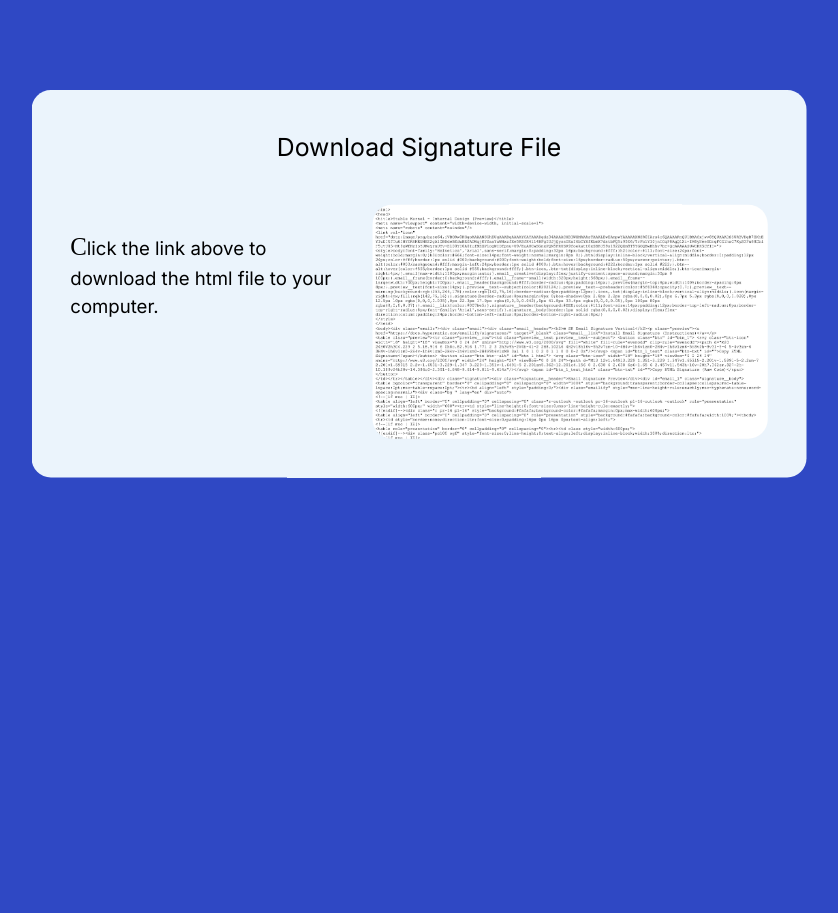
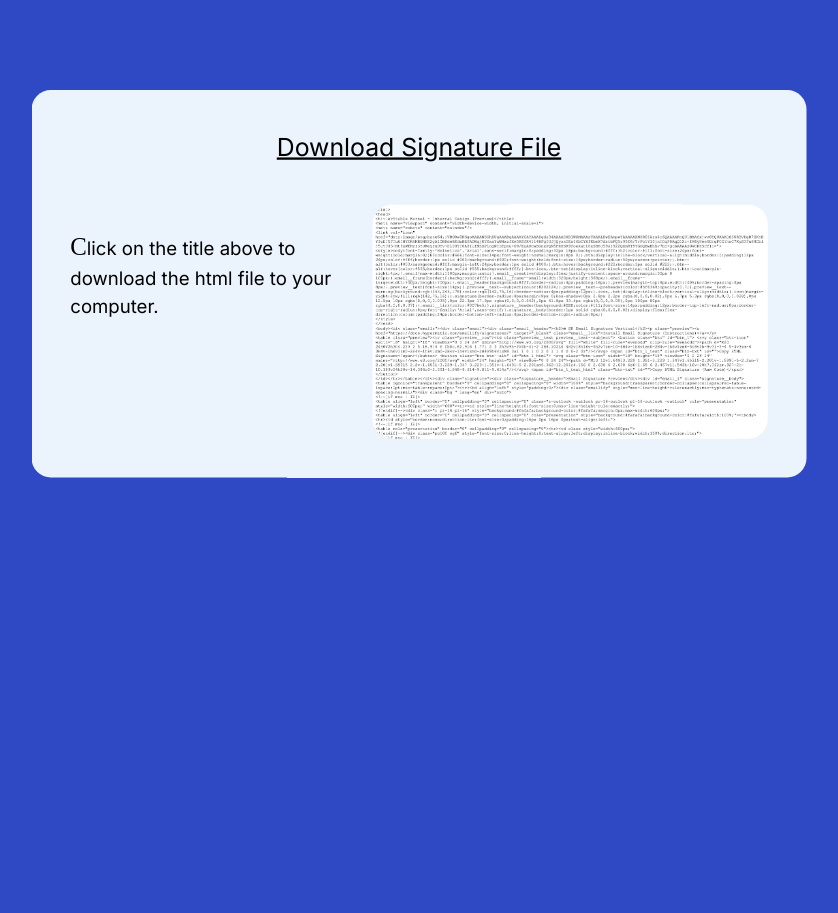
Before and after one commit to kcohn/sk-signature-setup, a Next.js app: page / in a window 1280 px wide. Shown: the part 1180-2093 px from the top of the page, without its empty margins (221-1059 px from the left). Built offline with nearby package versions, Linux system fonts and the light colour scheme.

Commit message:
add download link for html file

```diff
--- a/src/app/components/Card/index.js
+++ b/src/app/components/Card/index.js
@@ -5,7 +5,7 @@ import { useTransform, useScroll, motion } from 'framer-motion';
 
 import { useRef } from 'react';
 
-const Card = ({title, description, src, url, color, i, progress, range, targetScale}) => {
+const Card = ({title, description, src, link, color, i, progress, range, targetScale}) => {
 
   const container = useRef(null);
   const { scrollYProgress } = useScroll({
@@ -22,7 +22,7 @@ const Card = ({title, description, src, url, color, i, progress, range, targetSc
       className={styles.card}
       style={{backgroundColor: color, scale, top:`calc(-10% + ${i * 25}px)`}}
       >
-      <h2>{title}</h2>
+      <h2>{link ? <a className="link-title" href={link} target="_blank">{title}</a> : title}</h2>
       <div className={styles.body}>
         <div className={styles.description}>
           <p>{description}</p>
--- a/src/app/components/Card/style.module.scss
+++ b/src/app/components/Card/style.module.scss
@@ -18,7 +18,9 @@
         text-align: center;
         margin: 0px;
         font-size: 32px;
-        // color: #2F48C4;
+        a{
+          text-decoration: underline;
+        }
       }
       .body{
         display: flex;
--- a/src/app/data.js
+++ b/src/app/data.js
@@ -1,44 +1,39 @@
 export const steps = [
     {
       title: "Download Signature File",
-      description: "Click the link above to download the html file to your computer.",
+      description: "Click on the title above to download the html file to your computer.",
       src: "/assets/download-file.png",
-      link: "./assets/download-file.png",
+      link: "https://drive.google.com/file/d/1ITSgnEAyYH1PcD-qX-brSsoXuFp2usuJ/view?usp=drive_link",
       color: "#EBF4FC"
     },
     {
       title: "Open in Browser",
       description: "Double-click ‘preview-and-install.html’ to open the file in your web browser.",
       src: "/assets/open-in-browser.png",
-      link: "./assets/open-in-browser.png",
       color: "#EBF4FC"
     },
     {
       title: "Copy Signature",
       description: "Click the Copy HTML Signature button in your browser.",
       src: "/assets/copy-signature.png",
-      link: "./assets/copy-signature.png",
       color: "#EBF4FC"
     },
     {
       title: "Go to Gmail Settings",
       description: "Click the 'Copy HTML Signature' button in your browser.",
       src: "/assets/gmail-settings.png",
-      link: "./assets/gmail-settings.png",
       color: "#EBF4FC"
     },
     {
       title: "Update content & Save",
       description: "Don’t forget to replace 'First & Last Name' with your actual name. Same goes for “Role/Title”.",
       src: "/assets/gmail-settings.png",
-      link: "./assets/gmail-settings.png",
       color: "#EBF4FC"
     },
     {
       title: "You're All Set!",
       description: "Your signature is ready to impress. Time to hit send and show it off. Inbox zero, here we come!",
       src: "/assets/signature.png",
-      link: "./assets/signature.png",
       color: "#EBF4FC"
     },
   ];
```
